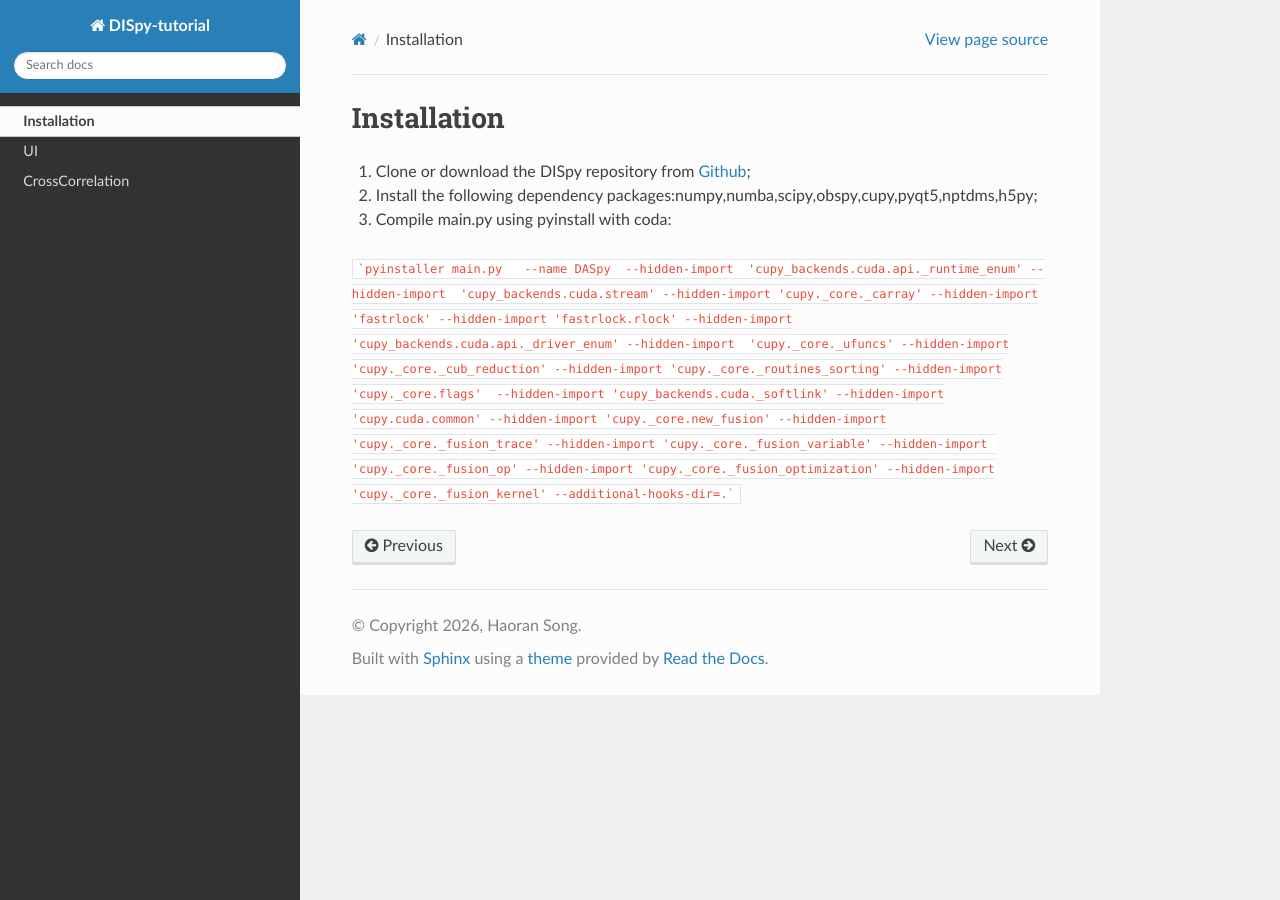
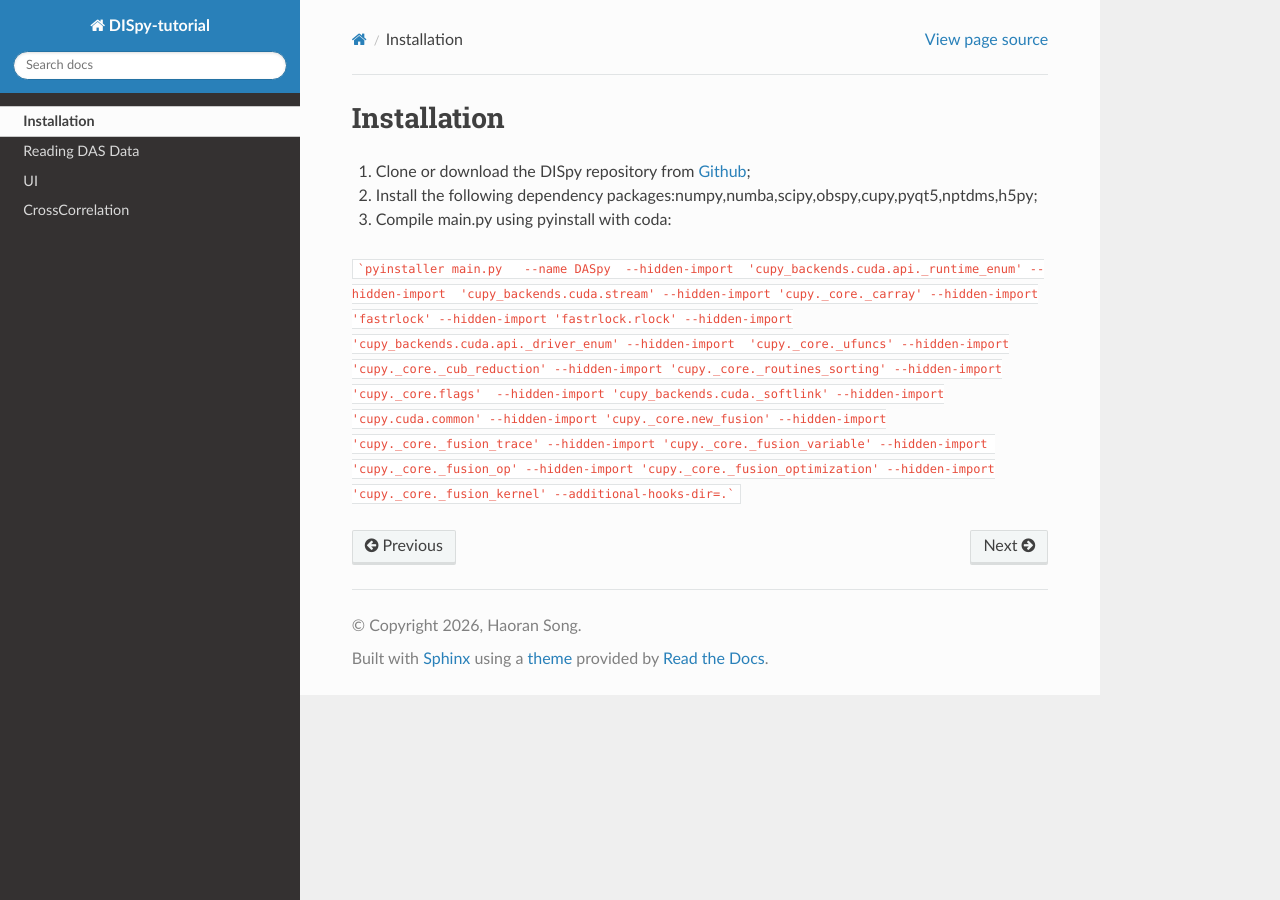
Before and after one commit to shr1998/DISpy-turorial, a Sphinx documentation site: the page built from DOCS/Installation.rst, in a window 1280 px wide. Built offline with Sphinx 7.4.7 and the Read the Docs theme 3.1.0, drawn with Linux system fonts in a browser that asks for light colours.

Commit message:
Update index.rst

```diff
--- a/DOCS/index.rst
+++ b/DOCS/index.rst
@@ -15,6 +15,7 @@ Contents
    :maxdepth: 3
 
    Installation
+   Reading DAS Data
    UI_intro
    CrossCorrelation
 
```
